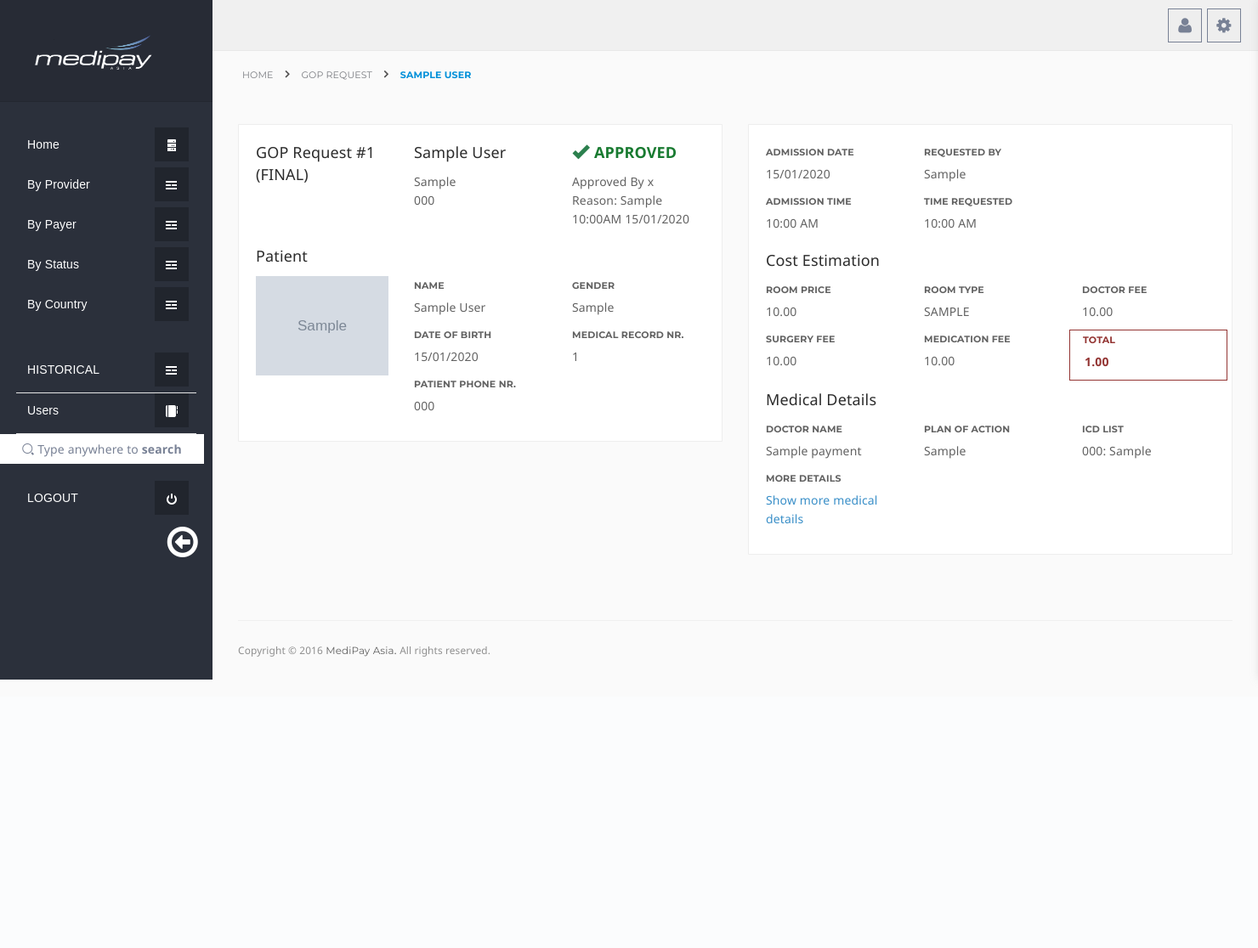
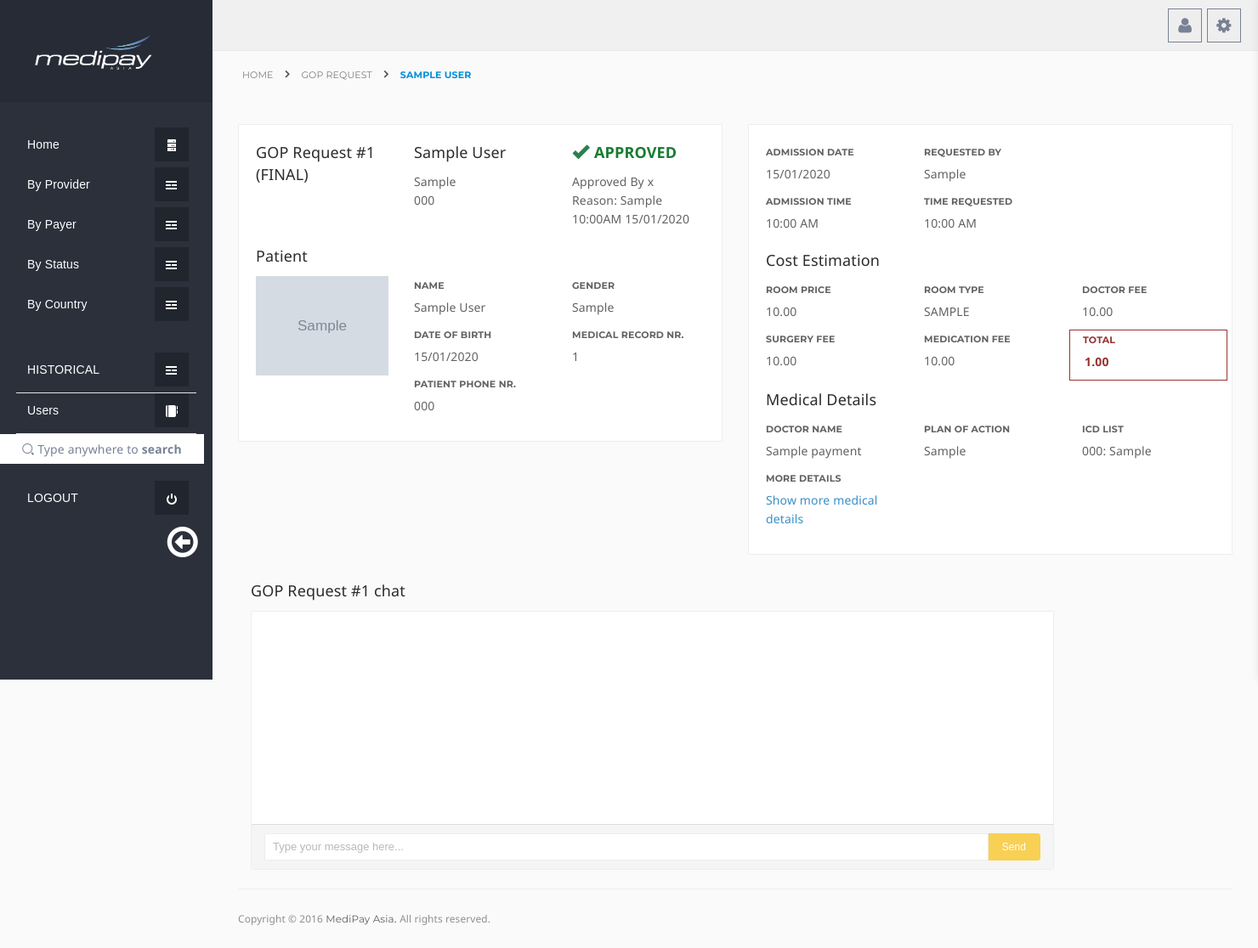
Before and after one commit to HEALTHEONASIA/medipay_new, a Flask app: page /admin/request/1 in a window 1480 px wide. Shown: the whole page at 85% size. Before the commit the page ends 800 px from the top, so only its background shows below. Run offline with Flask 2, Linux system fonts and the light colour scheme; a user stored in the database is signed in; tables that the repository leaves empty hold one stand-in row (values such as "Sample post"); grey boxes marked "Sample" are stand-in pictures; some libraries are stand-ins or nearby versions.

Commit message:
Implemented a first version of the chat

```diff
--- a/project/main/views.py
+++ b/project/main/views.py
@@ -183,6 +183,8 @@ def request_page(gop_id):
     if not gop:
         flash('The GOP request #%d is not found.' % gop_id)
         return redirect(url_for('main.index'))
+
+    gop_service.set_chat_room(gop)
 
     # admin can see any GOP request
     if is_admin(current_user):
--- a/project/static/css/style.css
+++ b/project/static/css/style.css
@@ -328,6 +328,42 @@ li.sidebar-toggle a {
     line-height: 30px;
 }
 
+.chat {
+    list-style: none;
+    margin: 0;
+    padding: 0;
+}
+.chat li {
+    margin-bottom: 10px;
+    padding-bottom: 5px;
+    border-bottom: 1px dotted #B3A9A9;
+}
+.chat li.left .chat-body {
+    margin-left: 60px;
+}
+.chat li.right .chat-body {
+    margin-right: 60px;
+}
+.chat li .chat-body p {
+    margin: 0;
+    color: #777777;
+}
+.chat-box .panel .slidedown .glyphicon, .chat .glyphicon {
+    margin-right: 5px;
+}
+.chat .text-muted {
+    line-height: 30px;
+}
+.chat-box .panel-body {
+    overflow-y: scroll;
+    height: 250px;
+}
+.chat-box .panel .panel-heading {
+    background: #337ab7;
+}
+.chat-box .panel-primary {
+    border-color: #eee;
+}
 
 @media only screen and (max-width: 768px) {
     .Gop-inline {
--- a/project/templates/request.html
+++ b/project/templates/request.html
@@ -361,6 +361,30 @@
       </div>
     </div>
   </div>
+  <div class="container chat-box">
+    <div class="row">
+        <div class="col-md-10">
+            <h5>GOP Request #{{ gop.id }} chat</h5>
+            <div class="panel panel-primary">
+                <div class="panel-body" id="chat">
+                    <ul class="chat" id="chat-body"></ul>
+                </div>
+                <div class="panel-footer">
+                    <div class="input-group">
+                        <input id="text" type="text" class="form-control input-sm" placeholder="Type your message here...">
+                        <span class="input-group-btn">
+                            <button class="btn btn-warning btn-sm" id="btn-chat">
+                                Send</button>
+                        </span>
+                    </div>
+                </div>
+            </div>
+        </div>
+    </div>
+  </div>
+  <!-- <h3>GOP Request #{{ gop.id }} chat</h3>
+  <textarea id="chat" cols="80" rows="20"></textarea><br><br>
+  <input id="text" size="80" placeholder="Enter your message here"><br><br> -->
   <div id="medical-details-popup-bg"></div>
   <div id="medical-details-popup">
     <div class="row">
@@ -436,6 +460,53 @@
   </div>
 {% endblock %}
 {% block page_js %}
+  <script type="text/javascript">
+    var chatSocket;
+    var msgTemplate = `
+      <li class="left clearfix">
+        <span class="chat-img pull-left">
+          <img src="http://placehold.it/50/55C1E7/fff&amp;text=U" alt="User Avatar" class="img-circle">
+        </span>
+        <div class="chat-body clearfix">
+            <div class="chat-header">
+                <strong class="primary-font">[[name]]</strong><small class="pull-right text-muted">
+                  <span class="glyphicon glyphicon-time"></span>[[datetime]]
+                </small>
+            </div>
+            <p>[[message]]</p>
+        </div>
+      </li>`;
+    $(document).ready(function(){
+        chatSocket = io.connect('http://' + document.domain + ':' + location.port + '/chat');
+        chatSocket.on('connect', function() {
+            chatSocket.emit('joined', {});
+        });
+        chatSocket.on('status', function(data) {
+            var msg = msgTemplate.replace('[[message]]',  '<span style="color: green;">' + data.msg + '<span>');
+            msg = msg.replace('[[datetime]]', 'now');
+            msg = msg.replace('[[name]]', data.name);
+            $('#chat-body').append(msg);
+            // $('#chat').val($('#chat').val() + '<' + data.msg + '>\n');
+            $('#chat').scrollTop($('#chat')[0].scrollHeight);
+        });
+        chatSocket.on('message', function(data) {
+            var msg = msgTemplate.replace('[[message]]', data.msg);
+            msg = msg.replace('[[datetime]]', 'now');
+            msg = msg.replace('[[name]]', data.name);
+            $('#chat-body').append(msg);
+            // $('#chat').val($('#chat').val() + data.msg + '\n');
+            $('#chat').scrollTop($('#chat')[0].scrollHeight);
+        });
+        $('#text').keypress(function(e) {
+            var code = e.keyCode || e.which;
+            if (code == 13) {
+                text = $('#text').val();
+                $('#text').val('');
+                chatSocket.emit('text', {msg: text});
+            }
+        });
+    });
+  </script>
   {% if current_user.user_type == 'payer' %}
     <div id="user-prompt-bg"></div>
     <div id="user-prompt" data-validated="false" data-set-url="{{ url_for('main.request_set_stamp_author', gop_id=gop.id) }}">
```
Also changed, not shown: project/auth/views.py (+0 -20 lines), project/main/events.py (+35 -0 lines), project/main/services.py (+6 -1 lines).
